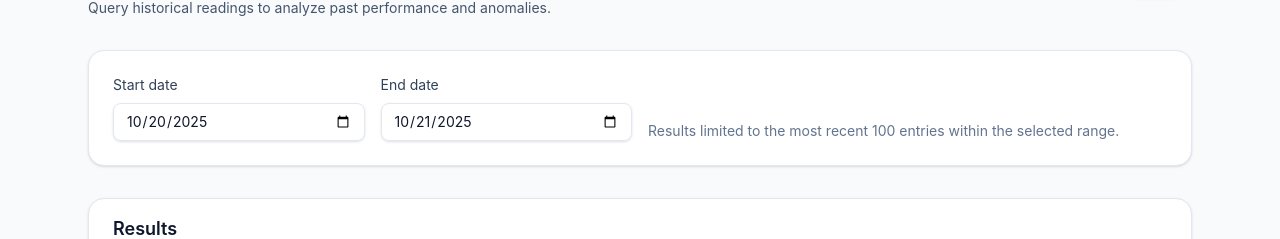
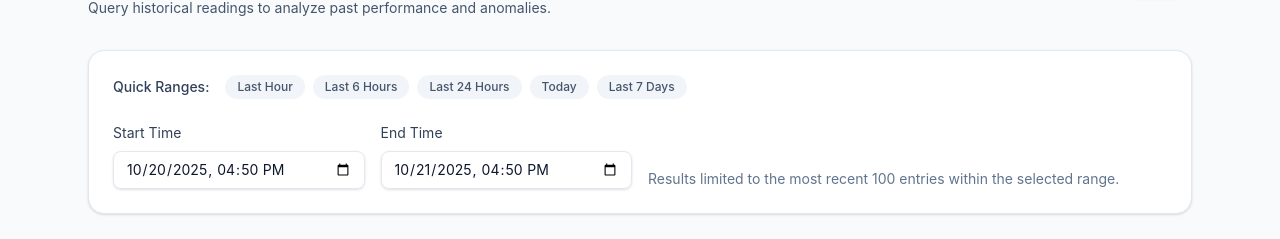
Before and after one commit to kavix/cd-kavindu, a Next.js app: page /history in a window 1280 px wide. Shown: the part 185-424 px from the top of the page. Built offline with nearby package versions, Linux system fonts and the light colour scheme; no server answers; sample sign-in values are in the browser's storage.

Commit message:
Add quick range filters to history page
Introduces quick range buttons (Last Hour, Last 6 Hours, Last 24 Hours, Today, Last 7 Days) for filtering history entries. Updates date inputs to use datetime-local for more precise filtering and improves initial date formatting.

```diff
--- a/src/app/history/page.tsx
+++ b/src/app/history/page.tsx
@@ -5,6 +5,7 @@ import Link from 'next/link';
 import { useAuth, UserButton } from '@clerk/nextjs';
 import { useRouter } from 'next/navigation';
 import { useEffect } from 'react';
+import { subHours, subDays, startOfDay, format } from 'date-fns';
 import HealthCheck from '@/components/HealthCheck';
 import HistoryChart from '@/components/HistoryChart';
 
@@ -24,12 +25,38 @@ export default function HistoryPage() {
   const router = useRouter();
   const [startDate, setStartDate] = useState(() => {
     const yesterday = new Date(Date.now() - 24 * 60 * 60 * 1000);
-    return yesterday.toISOString().slice(0, 10);
+    return format(yesterday, "yyyy-MM-dd'T'HH:mm");
   });
-  const [endDate, setEndDate] = useState(() => new Date().toISOString().slice(0, 10));
+  const [endDate, setEndDate] = useState(() => format(new Date(), "yyyy-MM-dd'T'HH:mm"));
   const [entries, setEntries] = useState<HistoryEntry[]>([]);
   const [loading, setLoading] = useState(false);
   const [error, setError] = useState<string | null>(null);
+
+  const setRange = (type: '1h' | '6h' | '24h' | 'today' | '7d') => {
+    const now = new Date();
+    let start = now;
+
+    switch (type) {
+      case '1h':
+        start = subHours(now, 1);
+        break;
+      case '6h':
+        start = subHours(now, 6);
+        break;
+      case '24h':
+        start = subHours(now, 24);
+        break;
+      case 'today':
+        start = startOfDay(now);
+        break;
+      case '7d':
+        start = subDays(now, 7);
+        break;
+    }
+
+    setStartDate(format(start, "yyyy-MM-dd'T'HH:mm"));
+    setEndDate(format(now, "yyyy-MM-dd'T'HH:mm"));
+  };
 
   // All hooks must be called before any conditional returns
   const rows = useMemo(
@@ -130,20 +157,55 @@ export default function HistoryPage() {
           </div>
 
           <div className="mt-8 rounded-2xl border border-slate-200 bg-white p-6 shadow-sm">
+            {/* Quick Filters */}
+            <div className="mb-6 flex flex-wrap gap-2">
+              <span className="text-sm font-medium text-slate-700 self-center mr-2">Quick Ranges:</span>
+              <button
+                onClick={() => setRange('1h')}
+                className="px-3 py-1 text-xs font-medium text-slate-600 bg-slate-100 rounded-full hover:bg-slate-200 transition"
+              >
+                Last Hour
+              </button>
+              <button
+                onClick={() => setRange('6h')}
+                className="px-3 py-1 text-xs font-medium text-slate-600 bg-slate-100 rounded-full hover:bg-slate-200 transition"
+              >
+                Last 6 Hours
+              </button>
+              <button
+                onClick={() => setRange('24h')}
+                className="px-3 py-1 text-xs font-medium text-slate-600 bg-slate-100 rounded-full hover:bg-slate-200 transition"
+              >
+                Last 24 Hours
+              </button>
+              <button
+                onClick={() => setRange('today')}
+                className="px-3 py-1 text-xs font-medium text-slate-600 bg-slate-100 rounded-full hover:bg-slate-200 transition"
+              >
+                Today
+              </button>
+              <button
+                onClick={() => setRange('7d')}
+                className="px-3 py-1 text-xs font-medium text-slate-600 bg-slate-100 rounded-full hover:bg-slate-200 transition"
+              >
+                Last 7 Days
+              </button>
+            </div>
+
             <div className="grid grid-cols-1 gap-4 sm:grid-cols-2 md:grid-cols-4">
               <label className="flex flex-col gap-2 text-sm text-slate-700">
-                Start date
+                Start Time
                 <input
-                  type="date"
+                  type="datetime-local"
                   value={startDate}
                   onChange={(e) => setStartDate(e.target.value)}
                   className="rounded-lg border border-slate-200 px-3 py-2 text-sm text-slate-900 shadow-sm focus:border-blue-500 focus:outline-none focus:ring-2 focus:ring-blue-100"
                 />
               </label>
               <label className="flex flex-col gap-2 text-sm text-slate-700">
-                End date
+                End Time
                 <input
-                  type="date"
+                  type="datetime-local"
                   value={endDate}
                   onChange={(e) => setEndDate(e.target.value)}
                   className="rounded-lg border border-slate-200 px-3 py-2 text-sm text-slate-900 shadow-sm focus:border-blue-500 focus:outline-none focus:ring-2 focus:ring-blue-100"
```
